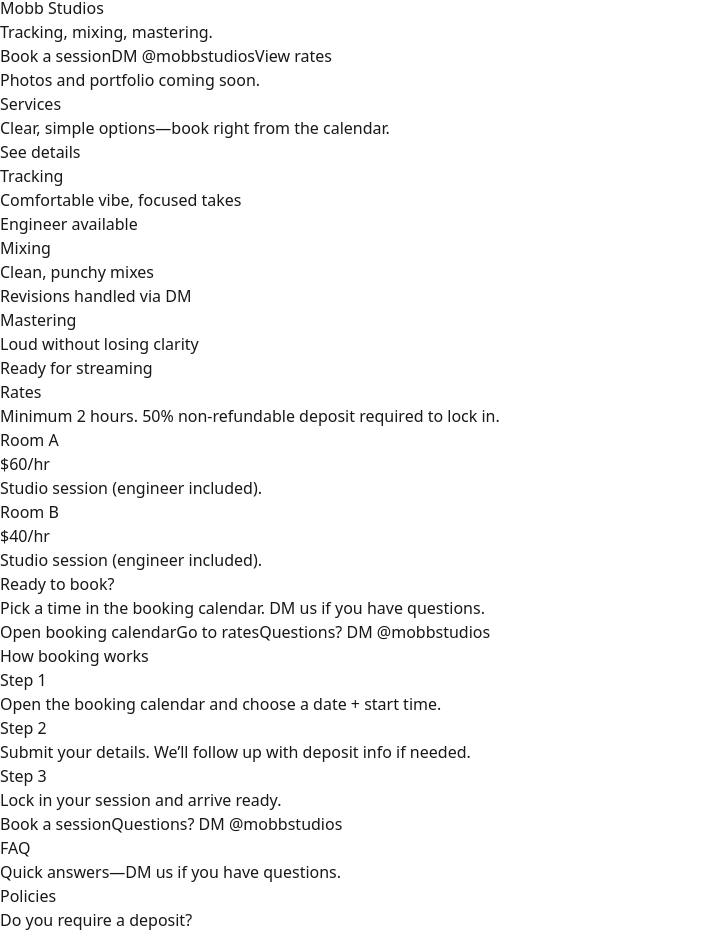
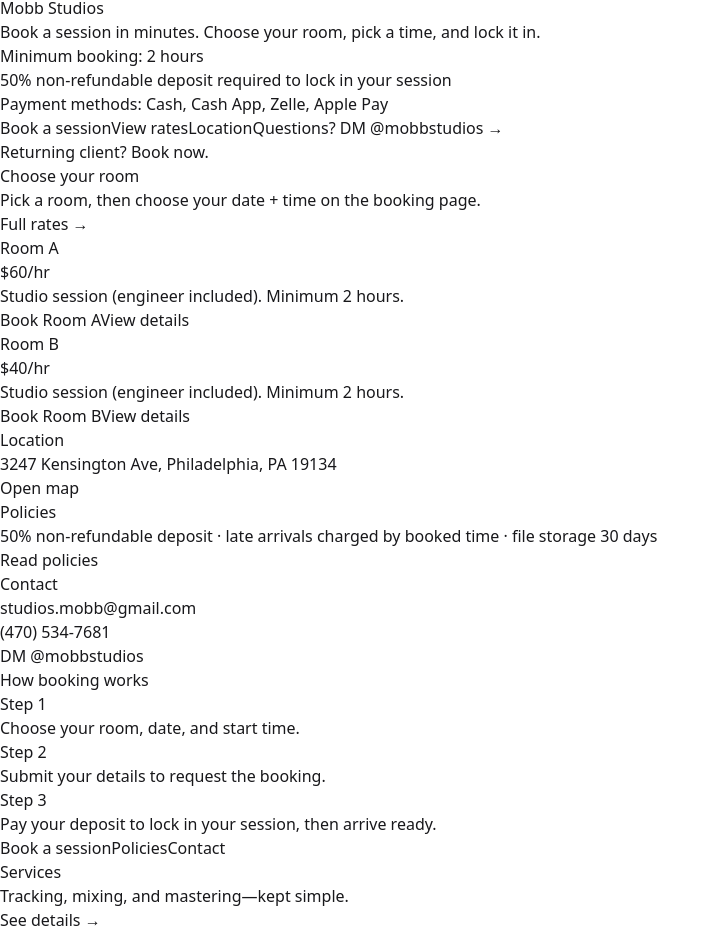
Before and after one commit to b2nnyy/MobbStudio, a React (Vite) app: page /#/ in a window 1280 px wide. Shown: the part 472-1408 px from the top of the page, without its empty margins (0-720 px from the left). Built offline with nearby package versions, Linux system fonts and the light colour scheme.

Commit message:
Optimize layout for booking (nav simplification, booking-first home, room deep-link)

```diff
--- a/src/components/Footer.tsx
+++ b/src/components/Footer.tsx
@@ -9,12 +9,9 @@
 } from '../lib/constants'
 
 const nav = [
-  { label: 'Home', to: '/' },
   { label: 'Book', to: '/book' },
-  { label: 'Services', to: '/services' },
   { label: 'Rates', to: '/rates' },
   { label: 'Policies', to: '/policies' },
-  { label: 'Gear', to: '/gear' },
   { label: 'Location', to: '/location' },
   { label: 'Contact', to: '/contact' },
 ] as const
--- a/src/components/Header.tsx
+++ b/src/components/Header.tsx
@@ -5,12 +5,9 @@
 import { ThemeToggle } from './ThemeToggle'
 
 const nav = [
-  { label: 'Home', to: '/' },
   { label: 'Book', to: '/book' },
-  { label: 'Services', to: '/services' },
   { label: 'Rates', to: '/rates' },
   { label: 'Policies', to: '/policies' },
-  { label: 'Gear', to: '/gear' },
   { label: 'Location', to: '/location' },
   { label: 'Contact', to: '/contact' },
 ] as const
@@ -55,7 +52,7 @@
 
           <nav className="hidden items-center gap-1 lg:flex" aria-label="Primary">
             {nav.map((item) => (
-              <NavLink key={item.to} to={item.to} className={navLinkClass} end={item.to === '/'}>
+              <NavLink key={item.to} to={item.to} className={navLinkClass} end>
                 {item.label}
               </NavLink>
             ))}
@@ -97,7 +94,7 @@
                 <NavLink
                   key={item.to}
                   to={item.to}
-                  end={item.to === '/'}
+                  end
                   className={({ isActive }) =>
                     [
                       'rounded-md px-3 py-2 text-sm transition focus-visible:outline-none focus-visible:ring-2 focus-visible:ring-zinc-900/30 focus-visible:ring-offset-2 focus-visible:ring-offset-white dark:focus-visible:ring-zinc-200 dark:focus-visible:ring-offset-zinc-950',
--- a/src/routes/Book.tsx
+++ b/src/routes/Book.tsx
@@ -1,4 +1,5 @@
 import { useEffect, useMemo, useState } from 'react'
+import { Link, useLocation } from 'react-router-dom'
 import {
   cashAppUrl,
   depositPercent,
@@ -45,11 +46,17 @@
 }
 
 export function Book() {
+  const location = useLocation()
   const today = useMemo(() => new Date(), [])
   const [viewMonth, setViewMonth] = useState(() => startOfMonth(new Date()))
   const [date, setDate] = useState(() => isoLocalDate(new Date()))
 
-  const [roomId, setRoomId] = useState<StudioRoomId>('A')
+  const roomFromQuery = useMemo(() => {
+    const r = new URLSearchParams(location.search).get('room')
+    return r === 'A' || r === 'B' ? (r as StudioRoomId) : null
+  }, [location.search])
+
+  const [roomId, setRoomId] = useState<StudioRoomId>(() => roomFromQuery ?? 'A')
 
   const [busyHours, setBusyHours] = useState<number[] | null>(null)
   const busySet = useMemo(() => new Set(busyHours ?? []), [busyHours])
@@ -68,6 +75,10 @@
   const [bookingSucceeded, setBookingSucceeded] = useState(false)
   const [bookedHours, setBookedHours] = useState<number | null>(null)
   const [bookedRoomId, setBookedRoomId] = useState<StudioRoomId | null>(null)
+
+  useEffect(() => {
+    if (roomFromQuery && roomFromQuery !== roomId) setRoomId(roomFromQuery)
+  }, [roomFromQuery, roomId])
 
   useEffect(() => {
     let cancelled = false
@@ -324,6 +335,16 @@
                   Selected room: <span className="text-zinc-950 dark:text-white">{activeRoom.name}</span> · $
                   {activeRoom.hourlyRate}/hr
                 </p>
+                <p className="mt-2 text-xs text-zinc-600 dark:text-zinc-400">
+                  Key policies: {minHours} hour minimum · {depositPercent}% non-refundable deposit · late arrivals charged
+                  by booked time.{' '}
+                  <Link
+                    className="underline decoration-zinc-400/50 hover:decoration-zinc-500 dark:decoration-white/30 dark:hover:decoration-white"
+                    to="/policies"
+                  >
+                    Read policies →
+                  </Link>
+                </p>
               </div>
               <div className="flex flex-col gap-1">
                 <label className="text-xs font-medium text-zinc-700 dark:text-zinc-300" htmlFor="bkRoom">
--- a/src/routes/Home.tsx
+++ b/src/routes/Home.tsx
@@ -1,13 +1,17 @@
 import { Link } from 'react-router-dom'
 import {
+  contactEmail,
+  contactPhoneDisplay,
+  contactPhoneTel,
   depositPercent,
   instagramHandle,
   instagramUrl,
   minHours,
   rooms,
+  studioAddress,
   studioName,
 } from '../lib/constants'
-import { ButtonExternalLink, ButtonLink } from '../components/Button'
+import { ButtonLink } from '../components/Button'
 import { Card, CardBody } from '../components/Card'
 import { FAQ } from '../components/FAQ'
 
@@ -24,21 +28,53 @@
               {studioName}
             </h1>
             <p className="mt-4 text-lg leading-relaxed text-zinc-700 dark:text-zinc-300">
-              Tracking, mixing, mastering.
+              Book a session in minutes. Choose your room, pick a time, and lock it in.
             </p>
 
-            <div className="mt-8 flex flex-col gap-3 sm:flex-row">
+            <ul className="mt-6 space-y-2 text-sm text-zinc-700 dark:text-zinc-300">
+              <li className="flex gap-2">
+                <span className="mt-2 size-1.5 shrink-0 rounded-full bg-zinc-300" />
+                <span>
+                  Minimum booking: <span className="text-zinc-950 dark:text-white">{minHours} hours</span>
+                </span>
+              </li>
+              <li className="flex gap-2">
+                <span className="mt-2 size-1.5 shrink-0 rounded-full bg-zinc-300" />
+                <span>
+                  <span className="text-zinc-950 dark:text-white">{depositPercent}% non-refundable deposit</span>{' '}
+                  required to lock in your session
+                </span>
+              </li>
+              <li className="flex gap-2">
+                <span className="mt-2 size-1.5 shrink-0 rounded-full bg-zinc-300" />
+                <span>Payment methods: Cash, Cash App, Zelle, Apple Pay</span>
+              </li>
+            </ul>
+
+            <div className="mt-8 flex flex-col gap-3 sm:flex-row sm:items-center">
               <ButtonLink to="/book">Book a session</ButtonLink>
-              <ButtonExternalLink href={instagramUrl} variant="secondary">
-                DM {instagramHandle}
-              </ButtonExternalLink>
               <ButtonLink to="/rates" variant="secondary">
                 View rates
               </ButtonLink>
+              <ButtonLink to="/location" variant="secondary">
+                Location
+              </ButtonLink>
+              <a
+                className="text-sm text-zinc-700 hover:text-zinc-950 dark:text-zinc-300 dark:hover:text-white"
+                href={instagramUrl}
+                target="_blank"
+                rel="noopener noreferrer"
+              >
+                Questions? DM {instagramHandle} →
+              </a>
             </div>
 
             <p className="mt-4 text-sm text-zinc-600 dark:text-zinc-400">
-              Photos and portfolio coming soon.
+              Returning client?{' '}
+              <Link className="underline decoration-zinc-400/50 hover:decoration-zinc-500 dark:decoration-white/30 dark:hover:decoration-white" to="/book">
+                Book now
+              </Link>
+              .
             </p>
           </div>
         </div>
@@ -49,95 +85,93 @@
           <div className="flex items-end justify-between gap-6">
             <div>
               <h2 className="text-2xl font-semibold tracking-tight text-zinc-950 dark:text-white">
-                Services
+                Choose your room
               </h2>
               <p className="mt-2 text-sm text-zinc-600 dark:text-zinc-400">
-                Clear, simple options—book right from the calendar.
+                Pick a room, then choose your date + time on the booking page.
               </p>
             </div>
-            <Link className="text-sm text-zinc-700 hover:text-zinc-950 dark:text-zinc-300 dark:hover:text-white" to="/services">
-              See details
+            <Link
+              className="text-sm text-zinc-700 hover:text-zinc-950 dark:text-zinc-300 dark:hover:text-white"
+              to="/rates"
+            >
+              Full rates →
             </Link>
           </div>
 
-          <div className="mt-8 grid gap-4 sm:grid-cols-2 lg:grid-cols-3">
-            {[
-              {
-                title: 'Tracking',
-                bullets: ['Comfortable vibe, focused takes', 'Engineer available'],
-              },
-              {
-                title: 'Mixing',
-                bullets: ['Clean, punchy mixes', 'Revisions handled via DM'],
-              },
-              {
-                title: 'Mastering',
-                bullets: ['Loud without losing clarity', 'Ready for streaming'],
-              },
-            ].map((card) => (
-              <Card key={card.title}>
+          <div className="mt-8 grid gap-4 sm:grid-cols-2">
+            {rooms.map((room) => (
+              <Card key={room.id}>
                 <CardBody className="p-6">
-                  <h3 className="text-lg font-semibold text-zinc-950 dark:text-white">{card.title}</h3>
-                  <ul className="mt-4 space-y-2 text-sm text-zinc-700 dark:text-zinc-300">
-                    {card.bullets.map((b) => (
-                      <li key={b} className="flex gap-2">
-                        <span className="mt-2 size-1.5 shrink-0 rounded-full bg-zinc-300" />
-                        <span>{b}</span>
-                      </li>
-                    ))}
-                  </ul>
+                  <p className="text-sm text-zinc-600 dark:text-zinc-400">{room.name}</p>
+                  <p className="mt-2 text-3xl font-semibold tracking-tight text-zinc-950 dark:text-white">
+                    ${room.hourlyRate}/hr
+                  </p>
+                  <p className="mt-2 text-sm text-zinc-700 dark:text-zinc-300">
+                    Studio session (engineer included). Minimum {minHours} hours.
+                  </p>
+                  <div className="mt-5 flex flex-col gap-3 sm:flex-row">
+                    <ButtonLink to={`/book?room=${room.id}`}>Book {room.name}</ButtonLink>
+                    <ButtonLink to="/rates" variant="secondary">
+                      View details
+                    </ButtonLink>
+                  </div>
                 </CardBody>
               </Card>
             ))}
           </div>
-        </div>
-      </section>
 
-      <section className="border-b border-zinc-200 dark:border-white/10">
-        <div className="container-pad py-14 sm:py-16">
-          <div className="grid gap-8 lg:grid-cols-12 lg:items-start">
-            <div className="lg:col-span-7">
-              <h2 className="text-2xl font-semibold tracking-tight text-zinc-950 dark:text-white">
-                Rates
-              </h2>
-              <p className="mt-2 text-sm text-zinc-600 dark:text-zinc-400">
-                Minimum {minHours} hours. {depositPercent}% non-refundable deposit required to lock in.
-              </p>
-
-              <div className="mt-6 grid gap-3">
-                {rooms.map((room) => (
-                  <div
-                    key={room.id}
-                    className="rounded-2xl border border-zinc-200 bg-white p-5 shadow-sm dark:border-white/10 dark:bg-white/5 dark:shadow-none"
-                  >
-                    <p className="text-sm text-zinc-600 dark:text-zinc-400">{room.name}</p>
-                    <p className="mt-2 text-2xl font-semibold text-zinc-950 dark:text-white">
-                      ${room.hourlyRate}/hr
-                    </p>
-                    <p className="mt-2 text-sm text-zinc-700 dark:text-zinc-300">
-                      Studio session (engineer included).
-                    </p>
-                  </div>
-                ))}
+          <div className="mt-8 rounded-2xl border border-zinc-200 bg-white p-6 shadow-sm dark:border-white/10 dark:bg-white/5 dark:shadow-none sm:p-8">
+            <div className="grid gap-6 sm:grid-cols-3">
+              <div>
+                <p className="text-sm font-semibold text-zinc-950 dark:text-white">Location</p>
+                <p className="mt-2 text-sm text-zinc-700 dark:text-zinc-300">{studioAddress}</p>
+                <div className="mt-3">
+                  <ButtonLink to="/location" variant="secondary">
+                    Open map
+                  </ButtonLink>
+                </div>
               </div>
-            </div>
-
-            <div className="lg:col-span-5">
-              <div className="rounded-2xl border border-zinc-200 bg-white p-6 shadow-sm dark:border-white/10 dark:bg-white/5 dark:shadow-none">
-                <h3 className="text-lg font-semibold text-zinc-950 dark:text-white">
-                  Ready to book?
-                </h3>
+              <div>
+                <p className="text-sm font-semibold text-zinc-950 dark:text-white">Policies</p>
                 <p className="mt-2 text-sm text-zinc-700 dark:text-zinc-300">
-                  Pick a time in the booking calendar. DM us if you have questions.
+                  {depositPercent}% non-refundable deposit · late arrivals charged by booked time · file storage 30 days
                 </p>
-                <div className="mt-5 flex flex-col gap-3">
-                  <ButtonLink to="/book">Open booking calendar</ButtonLink>
-                  <ButtonLink to="/rates" variant="secondary">
-                    Go to rates
+                <div className="mt-3">
+                  <ButtonLink to="/policies" variant="secondary">
+                    Read policies
                   </ButtonLink>
-                  <ButtonExternalLink href={instagramUrl} variant="secondary">
-                    Questions? DM {instagramHandle}
-                  </ButtonExternalLink>
+                </div>
+              </div>
+              <div>
+                <p className="text-sm font-semibold text-zinc-950 dark:text-white">Contact</p>
+                <div className="mt-2 space-y-1 text-sm">
+                  <p>
+                    <a
+                      className="text-zinc-800 underline decoration-zinc-400/50 hover:text-zinc-950 hover:decoration-zinc-500 dark:text-zinc-200 dark:decoration-white/30 dark:hover:text-white dark:hover:decoration-white"
+                      href={`mailto:${contactEmail}`}
+                    >
+                      {contactEmail}
+                    </a>
+                  </p>
+                  <p>
+                    <a
+                      className="text-zinc-800 underline decoration-zinc-400/50 hover:text-zinc-950 hover:decoration-zinc-500 dark:text-zinc-200 dark:decoration-white/30 dark:hover:text-white dark:hover:decoration-white"
+                      href={`tel:${contactPhoneTel}`}
+                    >
+                      {contactPhoneDisplay}
+                    </a>
+                  </p>
+                  <p>
+                    <a
+                      className="text-zinc-800 underline decoration-zinc-400/50 hover:text-zinc-950 hover:decoration-zinc-500 dark:text-zinc-200 dark:decoration-white/30 dark:hover:text-white dark:hover:decoration-white"
+                      href={instagramUrl}
+                      target="_blank"
+                      rel="noopener noreferrer"
+                    >
+                      DM {instagramHandle}
+                    </a>
+                  </p>
                 </div>
               </div>
             </div>
@@ -155,29 +189,84 @@
               <li className="rounded-2xl border border-zinc-200 bg-white p-5 shadow-sm dark:border-white/10 dark:bg-white/5 dark:shadow-none">
                 <p className="font-medium text-zinc-950 dark:text-white">Step 1</p>
                 <p className="mt-1">
-                  Open the booking calendar and choose a date + start time.
+                  Choose your room, date, and start time.
                 </p>
               </li>
               <li className="rounded-2xl border border-zinc-200 bg-white p-5 shadow-sm dark:border-white/10 dark:bg-white/5 dark:shadow-none">
                 <p className="font-medium text-zinc-950 dark:text-white">Step 2</p>
                 <p className="mt-1">
-                  Submit your details. We’ll follow up with deposit info if needed.
+                  Submit your details to request the booking.
                 </p>
               </li>
               <li className="rounded-2xl border border-zinc-200 bg-white p-5 shadow-sm dark:border-white/10 dark:bg-white/5 dark:shadow-none">
                 <p className="font-medium text-zinc-950 dark:text-white">Step 3</p>
-                <p className="mt-1">Lock in your session and arrive ready.</p>
+                <p className="mt-1">Pay your deposit to lock in your session, then arrive ready.</p>
               </li>
             </ol>
 
             <div className="mt-8">
               <div className="flex flex-col gap-3 sm:flex-row">
                 <ButtonLink to="/book">Book a session</ButtonLink>
-                <ButtonExternalLink href={instagramUrl} variant="secondary">
-                  Questions? DM {instagramHandle}
-                </ButtonExternalLink>
+                <ButtonLink to="/policies" variant="secondary">
+                  Policies
+                </ButtonLink>
+                <ButtonLink to="/contact" variant="secondary">
+                  Contact
+                </ButtonLink>
               </div>
             </div>
+          </div>
+        </div>
+      </section>
+
+      <section className="border-b border-zinc-200 dark:border-white/10">
+        <div className="container-pad py-14 sm:py-16">
+          <div className="flex items-end justify-between gap-6">
+            <div>
+              <h2 className="text-2xl font-semibold tracking-tight text-zinc-950 dark:text-white">
+                Services
+              </h2>
+              <p className="mt-2 text-sm text-zinc-600 dark:text-zinc-400">
+                Tracking, mixing, and mastering—kept simple.
+              </p>
+            </div>
+            <Link
+              className="text-sm text-zinc-700 hover:text-zinc-950 dark:text-zinc-300 dark:hover:text-white"
+              to="/services"
+            >
+              See details →
+            </Link>
+          </div>
+
+          <div className="mt-8 grid gap-4 sm:grid-cols-2 lg:grid-cols-3">
+            {[
+              {
+                title: 'Tracking',
+                bullets: ['Comfortable vibe, focused takes', 'Engineer included'],
+              },
+              {
+                title: 'Mixing',
+                bullets: ['Clean, punchy mixes', 'Remote available (handled via DM)'],
+              },
+              {
+                title: 'Mastering',
+                bullets: ['Final polish for release', 'Remote available (handled via DM)'],
+              },
+            ].map((card) => (
+              <Card key={card.title}>
+                <CardBody className="p-6">
+                  <h3 className="text-lg font-semibold text-zinc-950 dark:text-white">{card.title}</h3>
+                  <ul className="mt-4 space-y-2 text-sm text-zinc-700 dark:text-zinc-300">
+                    {card.bullets.map((b) => (
+                      <li key={b} className="flex gap-2">
+                        <span className="mt-2 size-1.5 shrink-0 rounded-full bg-zinc-300" />
+                        <span>{b}</span>
+                      </li>
+                    ))}
+                  </ul>
+                </CardBody>
+              </Card>
+            ))}
           </div>
         </div>
       </section>
@@ -210,18 +299,19 @@
                   answer: `Minimum booking is ${minHours} hours.`,
                 },
                 {
-                  question: 'Are sessions booked with an engineer?',
-                  answer: 'Yes—all sessions are currently booked with an engineer included.',
-                },
-                {
-                  question: 'Remote mixing and mastering?',
+                  question: 'Which room should I choose?',
                   answer:
-                    'Yes—remote work is available. Details are handled through DMs.',
+                    'Pick the room that fits your budget and vibe. Both rooms are booked hourly with an engineer included.',
                 },
                 {
                   question: 'What to bring to a session?',
                   answer:
                     'Bring your files, notes, and references. If you have questions, DM us before you arrive.',
+                },
+                {
+                  question: 'Need help finding a time?',
+                  answer:
+                    'DM us on Instagram and we’ll help you find the right slot.',
                 },
               ]}
             />
```
